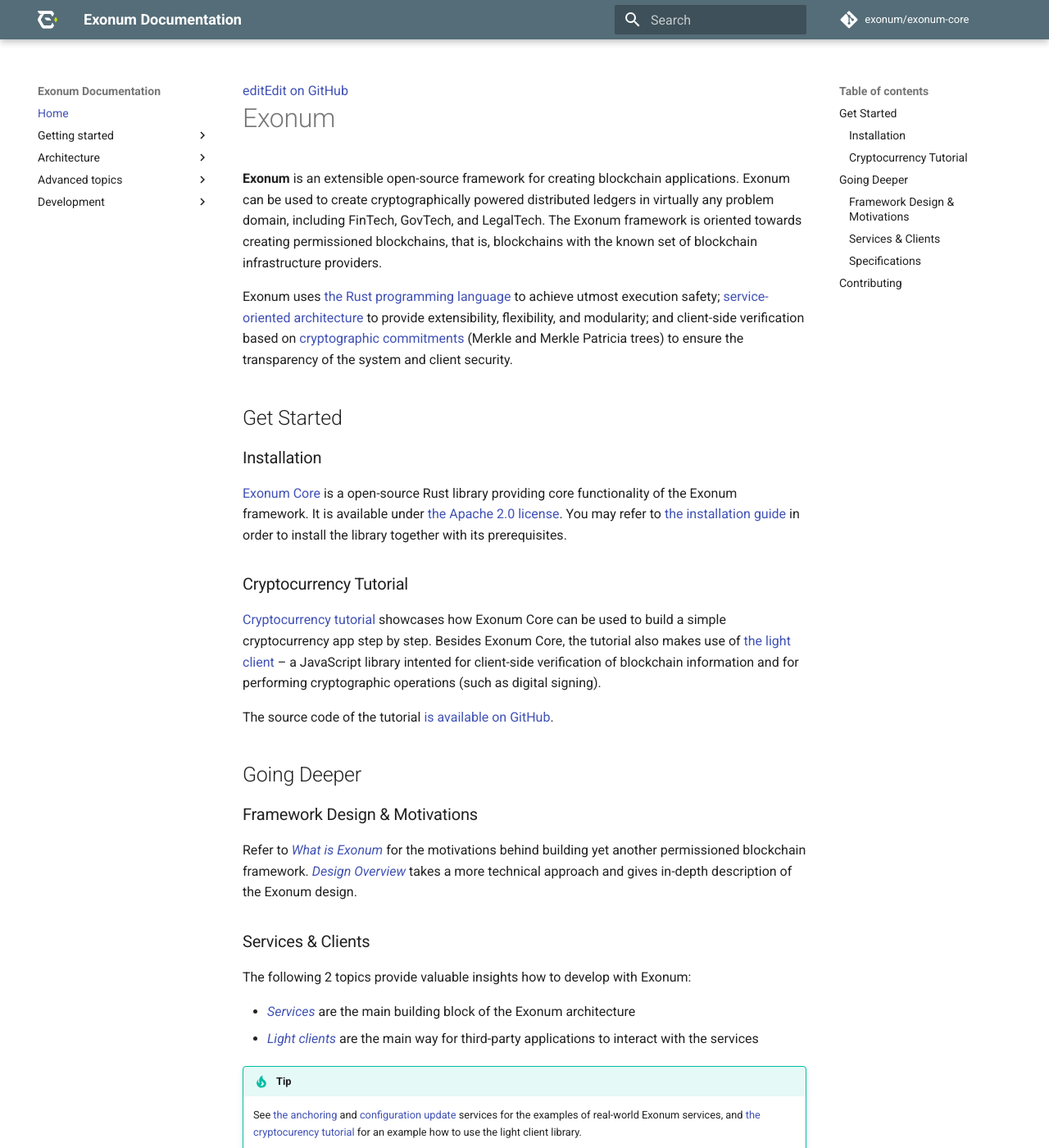
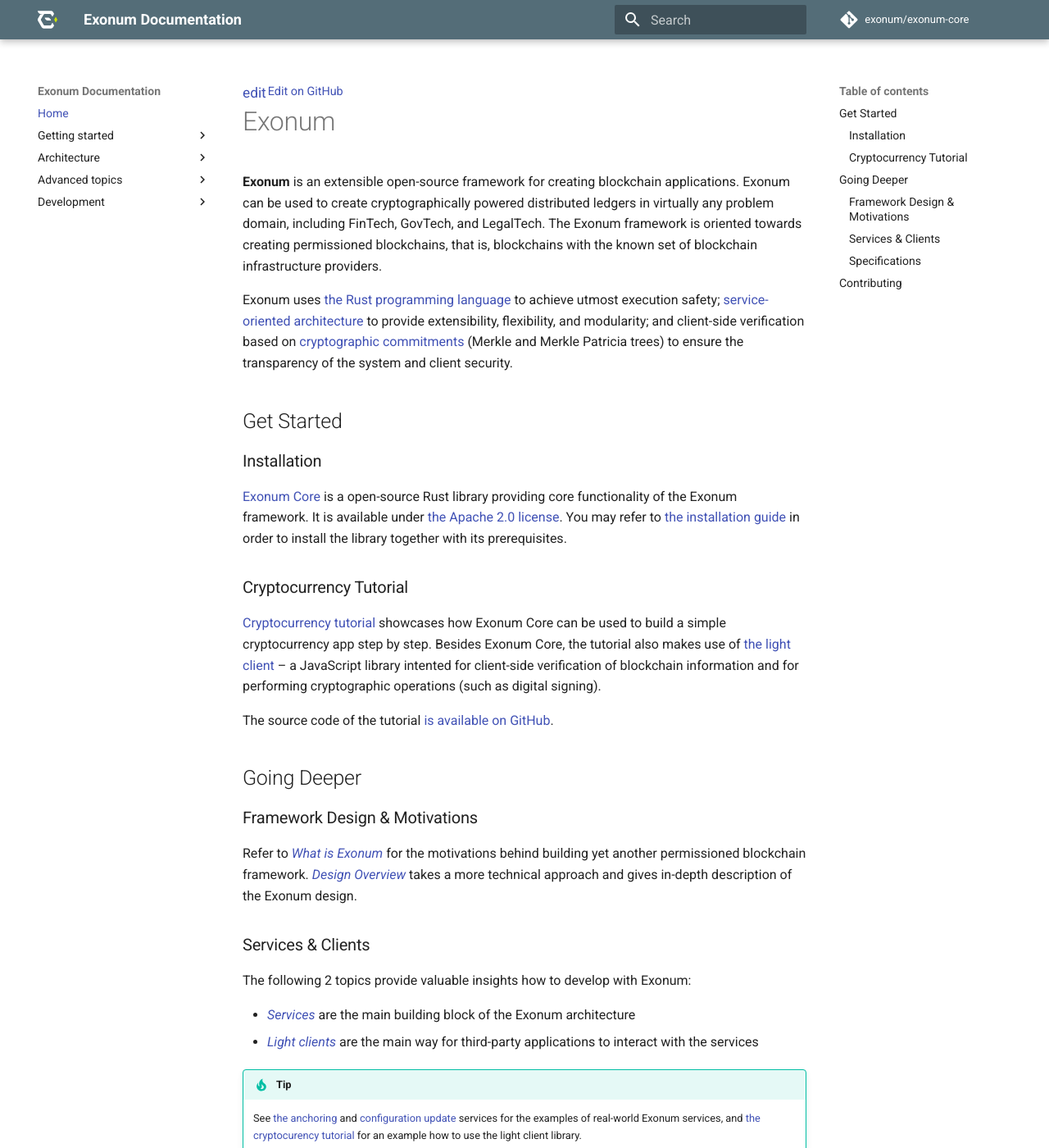
Before and after one commit to exonum/exonum-doc, an MkDocs documentation site: the page built from src/index.md, in a window 1280 px wide and 1400 px high. Shown: the whole window at 82% size. Built offline with MkDocs 1.6.1 and Material for MkDocs 9.7.7, drawn with Linux system fonts in a browser that asks for light colours; comment, search, counter and statistics services are not loaded; old or Windows-style settings are respelled for this version of MkDocs.

Commit message:
Add extra CSS for edit link

```diff
--- a/mkdocs.yml
+++ b/mkdocs.yml
@@ -2,6 +2,8 @@
 docs_dir: src
 theme: material
 theme_dir: theme
+extra_css:
+  - assets/stylesheets/extra.css
 repo_name: 'exonum/exonum-core'
 repo_url: 'https://github.com/exonum/exonum-core'
 site_favicon: 'images/favicon.ico'
--- /dev/null
+++ b/theme/assets/stylesheets/extra.css
@@ -0,0 +1,8 @@
+.edit-on-github {
+  font-size: 90%;
+}
+.edit-on-github .md-icon {
+  font-size: 120%;
+  vertical-align: -3px;
+  margin-right: 2px;
+}
```
